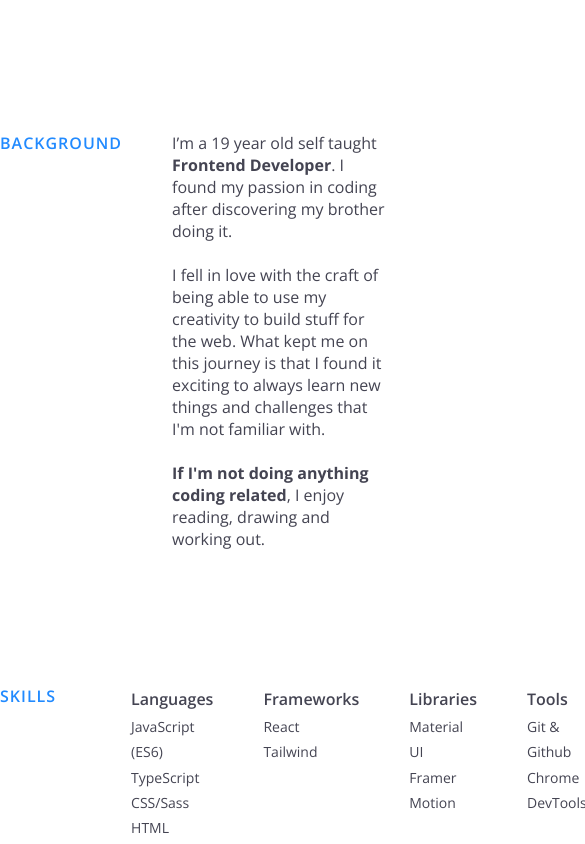
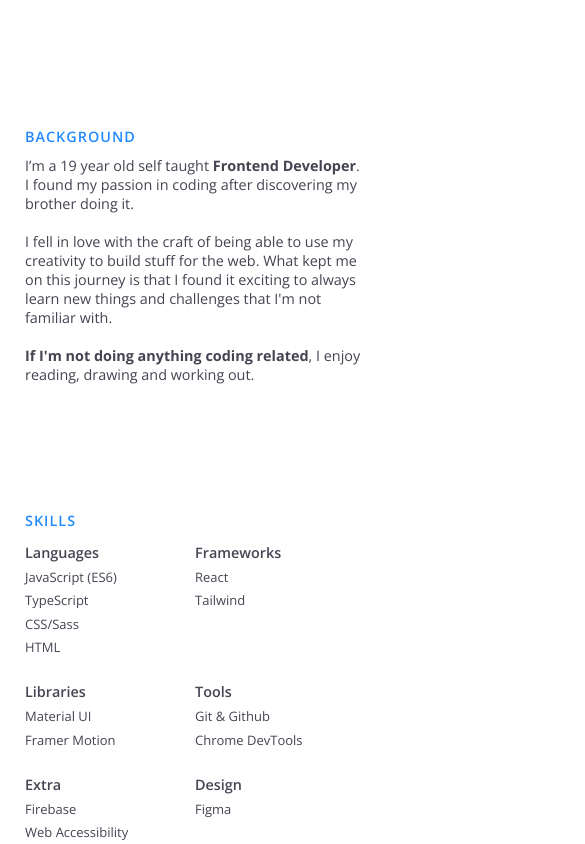
Before and after one commit to mirayatech/V3-Portfolio, a React (Vite) app: page / in a window 390 px wide. Shown: the part 780-1624 px from the top of the page, 585 px wide, since content can reach past the window. Built offline with nearby package versions, Linux system fonts and the light colour scheme.

Commit message:
style: make about layout responsive

```diff
--- a/src/components/about/about.css
+++ b/src/components/about/about.css
@@ -22,9 +22,15 @@
   text-transform: uppercase;
   color: var(--blue-light-theme);
 }
+
+.about .wrapper .about__title.last {
+  margin-right: 25px;
+}
 .about .wrapper__skills {
   width: 600px;
-  display: flex;
+  display: grid;
+  grid-gap: 20px 0;
+  grid-template-columns: repeat(auto-fit, 200px);
 }
 
 .about .wrapper:nth-child(2) ul h3 {
@@ -43,3 +49,81 @@
   font-weight: 300;
   font-size: calc(14 / 16 * 1rem);
 }
+
+@media screen and (max-width: 820px) {
+  .about .wrapper:first-child {
+    max-width: 650px;
+  }
+
+  .about .wrapper__skills {
+    width: 450px;
+    grid-template-columns: repeat(auto-fit, 200px);
+  }
+}
+
+@media screen and (max-width: 660px) {
+  .about .wrapper:first-child {
+    max-width: 500px;
+  }
+
+  .about .wrapper__skills {
+    width: 350px;
+    grid-template-columns: repeat(auto-fit, 170px);
+  }
+
+  .about .wrapper .about__title {
+    font-size: 0.9rem;
+    margin-right: 20px;
+  }
+  .about .wrapper p {
+    font-size: 0.9rem;
+  }
+
+  .about .wrapper .about__title.last {
+    margin-right: 0px;
+  }
+
+  .about .wrapper p .thick__text {
+    font-size: 0.9rem;
+  }
+
+  .about .wrapper:nth-child(2) ul h3 {
+    font-size: 0.9rem;
+  }
+
+  .about .wrapper:nth-child(2) ul {
+    margin: 0 25px;
+  }
+
+  .about .wrapper:nth-child(2) ul li {
+    font-weight: 400;
+    font-size: calc(13 / 16 * 1rem);
+  }
+}
+
+@media screen and (max-width: 500px) {
+  .about .wrapper {
+    margin: auto;
+    display: flex;
+    flex-direction: column;
+    justify-content: center;
+  }
+
+  .about .wrapper:first-child {
+    max-width: 340px;
+  }
+
+  .about .wrapper__skills {
+    width: 340px;
+    grid-template-columns: repeat(auto-fit, 170px);
+  }
+
+  .about .wrapper .about__title {
+    margin-right: 0;
+    margin-bottom: 10px;
+  }
+
+  .about .wrapper:nth-child(2) ul {
+    margin: 0;
+  }
+}
--- a/src/components/about/about.tsx
+++ b/src/components/about/about.tsx
@@ -25,7 +25,7 @@ export function About() {
       </div>
 
       <div className="wrapper">
-        <h3 className="about__title">Skills</h3>
+        <h3 className="about__title last">Skills</h3>
 
         <div className="wrapper__skills">
           <ul>
```
